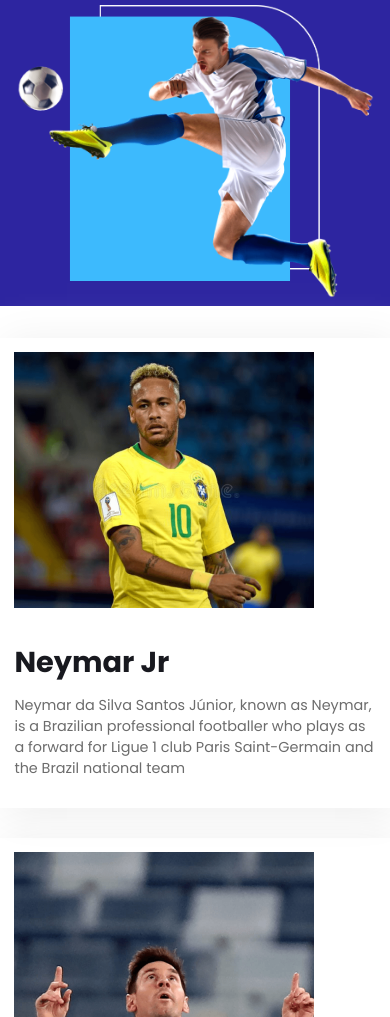
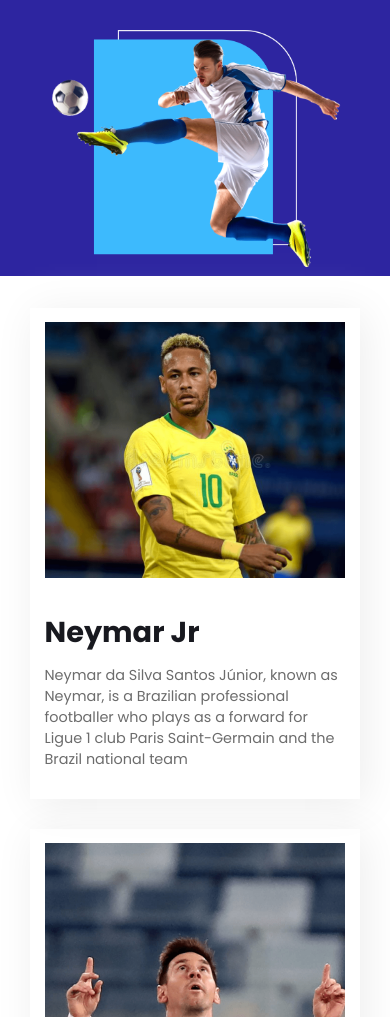
Before and after one commit to yanisahmed/goalpost, a plain HTML site: page index.html in a window 390 px wide. Shown: the part 470-1487 px from the top of the page. Drawn offline with Linux system fonts and the light colour scheme.

Commit message:
Responive blog section issue resolved

```diff
--- a/css/style.css
+++ b/css/style.css
@@ -425,7 +425,7 @@ p.copyright {
     }
 
     .gp-blog{
-        grid-template-columns: 1fr;
+        grid-template-columns: 1fr 1fr;
     }
     .gp-navigation {
         flex-direction: row;
@@ -497,9 +497,35 @@ p.copyright {
 }
 
 @media screen and (max-width: 576px) {
+
+    .gp-navigation {
+        padding: 0 1rem;
+    }
+    .gp-banner {
+        padding: 0 1rem;
+    }
+
     .gp-top-product{
         grid-template-columns: 1fr;
     }
+    .gp-banner-img img {
+        max-width: 250px;
+    }
 
+    .gp-banner-img img {
+        max-width: 291px;
+    }
+    .gp-footer-logo img {
+        max-width: 290px;
+    }
+    .gp-blog{
+        grid-template-columns: 1fr;
+    }
+    .gp-single-blog {
+        max-width: 301px;
+    }
+    .gp-single-blog {
+        padding: 0.9rem;
+    }
 
 }
```
